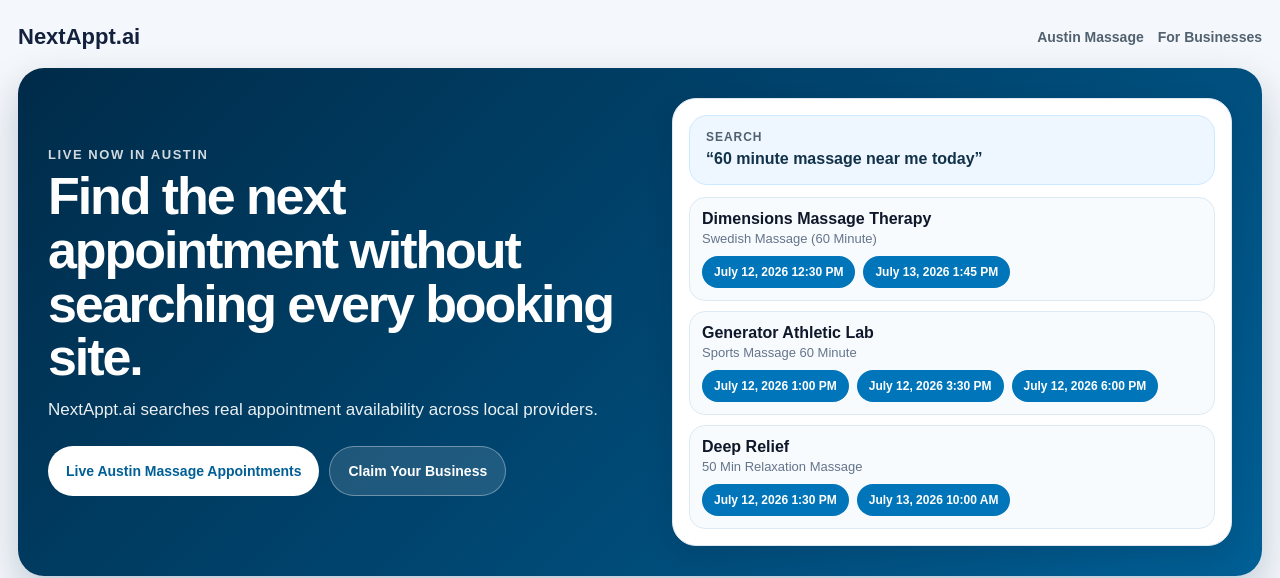
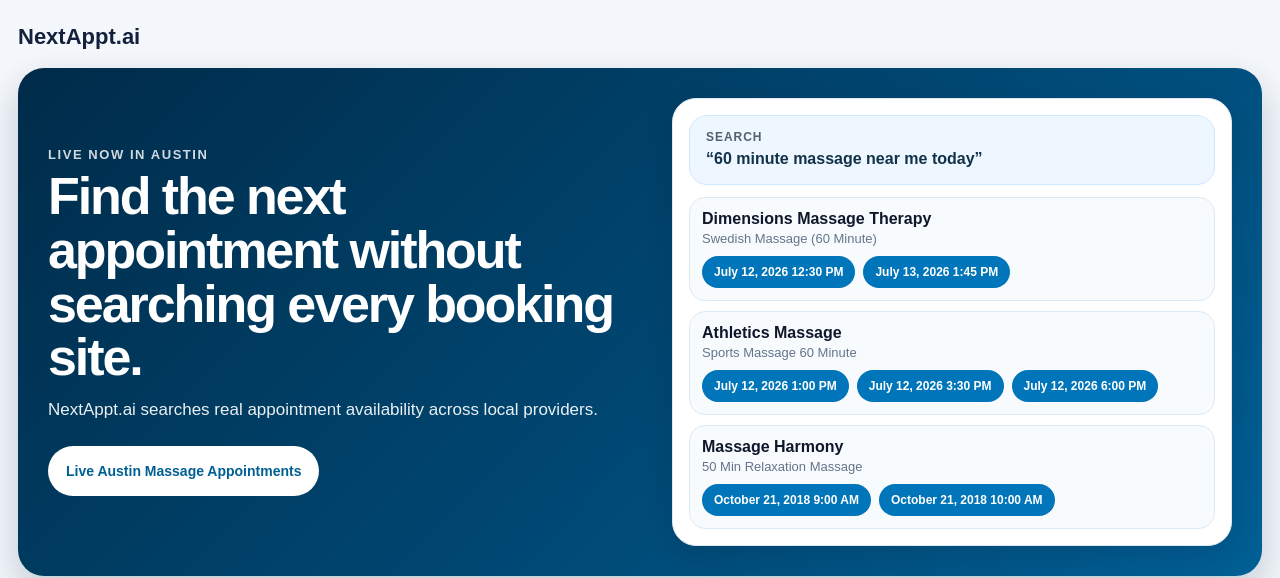
Before and after one commit to nxxtappt/massage-click-script, a website: page public/landing.html in a window 1280 px wide. Shown: the top 578 px of the page. Drawn offline with Linux system fonts and the light colour scheme.

Commit message:
landin.html edit

```diff
--- a/public/landing.html
+++ b/public/landing.html
@@ -11,11 +11,6 @@
   <main class="page">
     <header class="top-nav">
       <a class="brand" href="/">NextAppt.ai</a>
-
-      <nav class="nav-links">
-        <a href="/austin/massage">Austin Massage</a>
-        <a href="/business">For Businesses</a>
-      </nav>
     </header>
 
     <section class="hero">
@@ -31,7 +26,6 @@
 
           <div class="hero-actions">
             <a class="primary-btn" href="/austin/massage">Live Austin Massage Appointments</a>
-            <a class="secondary-btn" href="/business">Claim Your Business</a>
           </div>
         </div>
 
@@ -55,7 +49,7 @@
 
             <article class="preview-result">
               <div>
-                <h3>Generator Athletic Lab</h3>
+                <h3>Athletics Massage</h3>
                 <p>Sports Massage 60 Minute</p>
               </div>
               <div class="preview-times">
@@ -67,12 +61,12 @@
 
             <article class="preview-result">
               <div>
-                <h3>Deep Relief</h3>
+                <h3>Massage Harmony</h3>
                 <p>50 Min Relaxation Massage</p>
               </div>
               <div class="preview-times">
-                <span>July 12, 2026 1:30 PM</span>
-                <span>July 13, 2026 10:00 AM</span>
+                <span>October 21, 2018 9:00 AM</span>
+                <span>October 21, 2018 10:00 AM</span>
               </div>
             </article>
           </div>
@@ -160,13 +154,11 @@
 
       <div class="chip-grid">
         <span>Massage</span>
-        <span>Beauty</span>
+        <span>Accupuncture</span>
         <span>Med Spa</span>
         <span>Chiropractic</span>
         <span>Fitness</span>
-        <span>Physical Therapy</span>
         <span>Wellness</span>
-        <span>Healthcare</span>
       </div>
     </section>
 
@@ -176,6 +168,7 @@
 
       <div class="chip-grid cities">
         <span>Austin</span>
+        <span>San Antonio</span>
         <span>Dallas</span>
         <span>Houston</span>
         <span>New York</span>
@@ -183,7 +176,6 @@
         <span>Los Angeles</span>
         <span>Chicago</span>
         <span>Miami</span>
-        <span>Denver</span>
       </div>
     </section>
 
```
